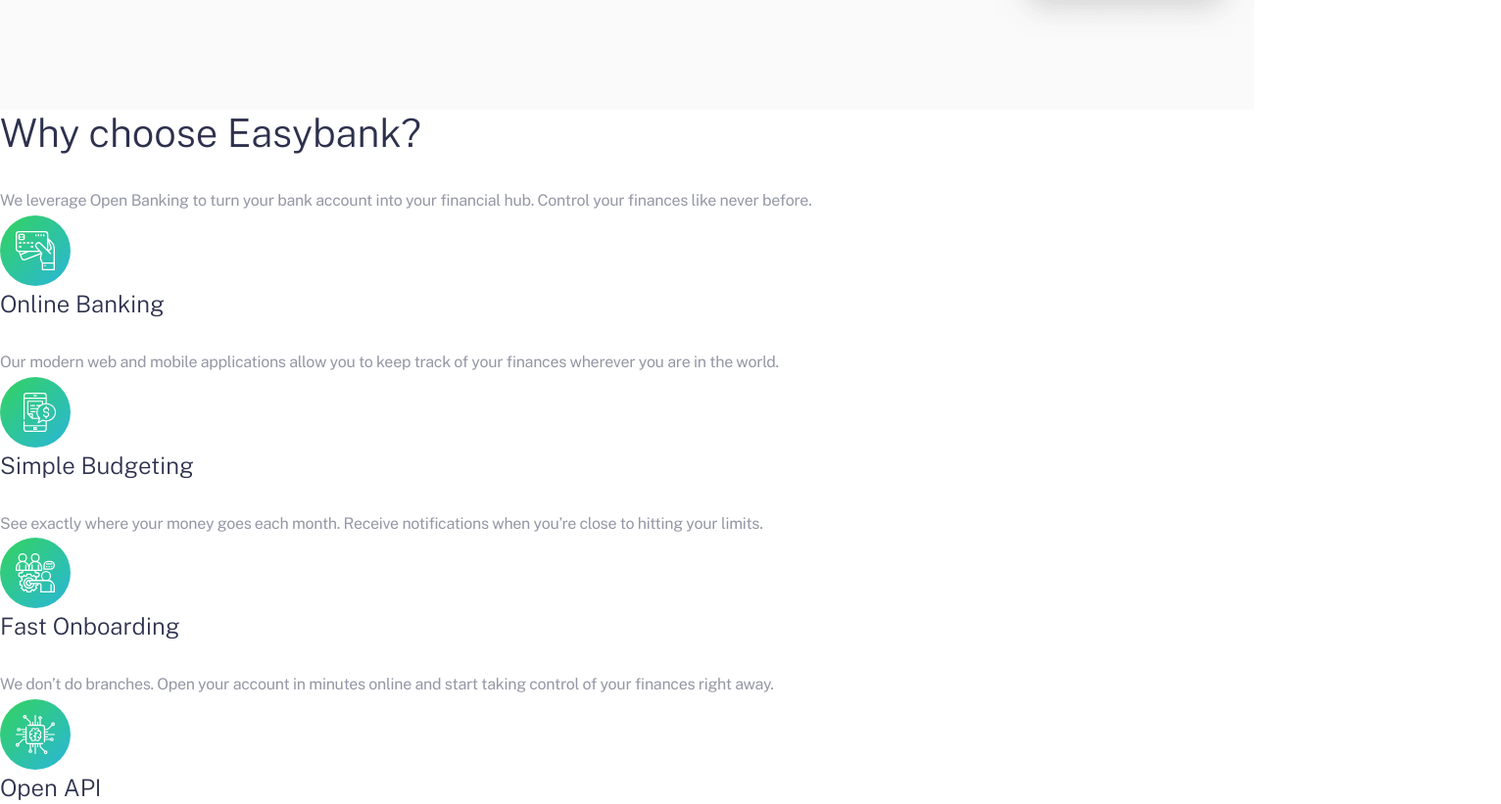
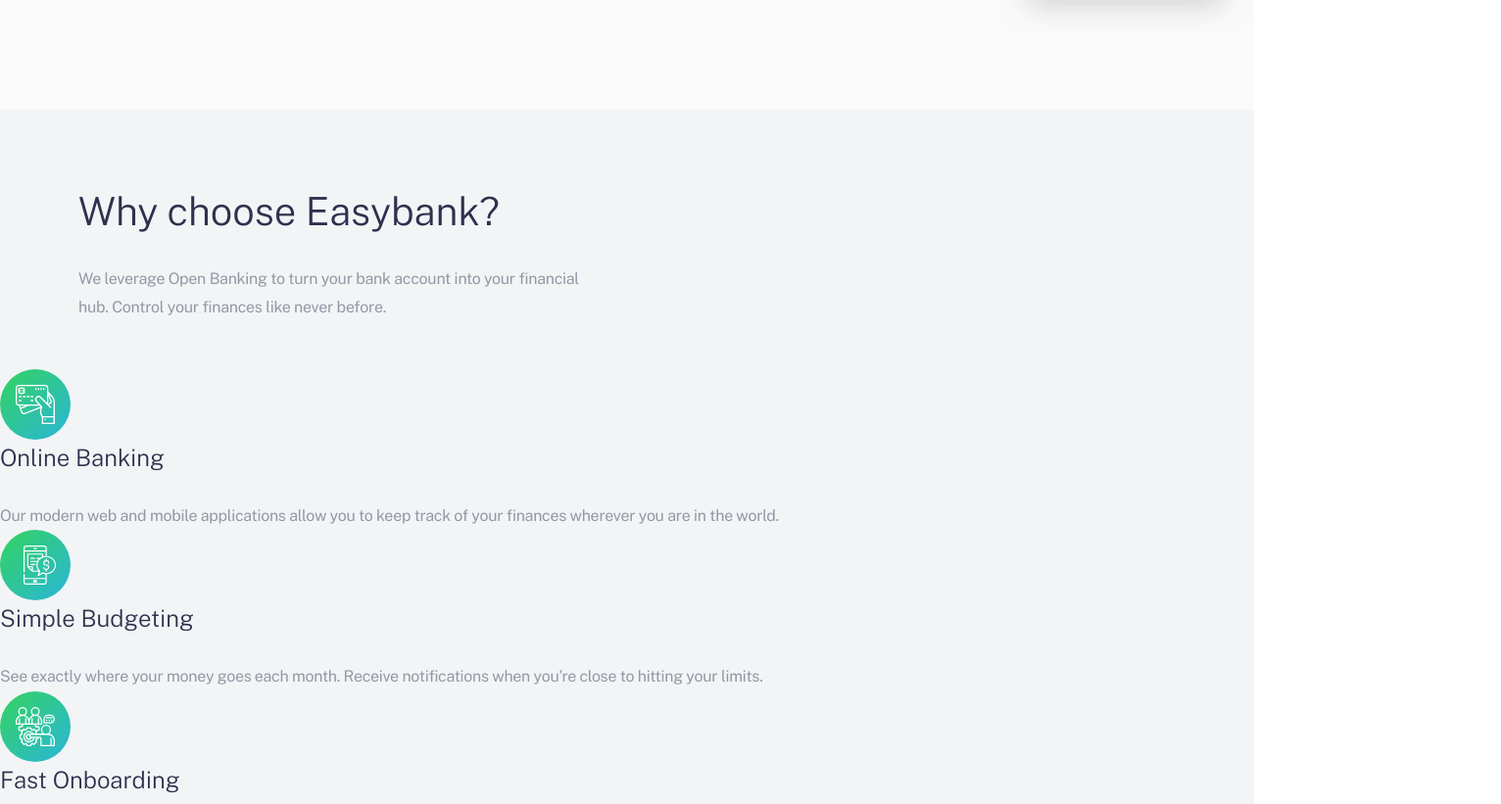
Before and after one commit to harisdev-netizen/easybank-landing-page, a website: page index.html in a window 1280 px wide. Shown: the part 959-1780 px from the top of the page at 98% size, 1532 px wide, since content can reach past the window. Drawn offline with nearby package versions, Linux system fonts and the light colour scheme.

Commit message:
style: FEATURES
features styling

```diff
--- a/index.html
+++ b/index.html
@@ -54,9 +54,9 @@
         </div>
       </section>
 
-      <section class="features">
-        <div class="features__container">
-          <div class="features__intro">
+      <section class="container">
+        <div class="features">
+          <div class="features__intro u-padding">
             <h2 class="features__title">Why choose Easybank?</h2>
             <p class="features__description">
               We leverage Open Banking to turn your bank account into your
--- a/sass/base/_utilities.scss
+++ b/sass/base/_utilities.scss
@@ -1 +1 @@
-// .u-padding: 5rem;
+.u-padding { padding: 5rem; }
--- a/sass/pages/home.scss
+++ b/sass/pages/home.scss
@@ -11,6 +11,8 @@
   background-color: $color-light-gray-white;
   position: relative;
   z-index: 1;
+
+  overflow-x: hidden;
 
   &__text {
     max-width: 447px;
@@ -45,3 +47,12 @@
     right: -125px;
   }
 }
+
+.features {
+  background: $color-grayish-blue;
+
+  &__intro {
+    width: 55%;
+    padding-bottom: 3rem;
+  }
+}
```
Also changed, not shown: css/style.css, 1 other file.
